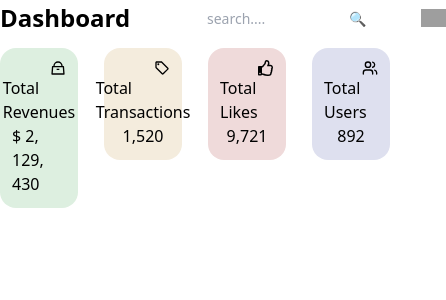
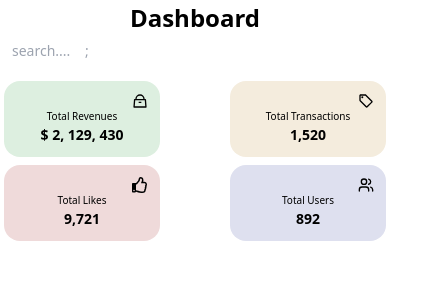
Before and after one commit to maniksharma424/Next.js-Auth, a Next.js app: page /Components/DashboardInfo in a window 390 px wide. Shown: the top 300 px of the page, 446 px wide, since content can reach past the window. Built offline with nearby package versions, Linux system fonts and the light colour scheme; grey boxes are pictures that could not be loaded.

Commit message:
Style:responsive across screens

```diff
--- a/pages/Components/DashboardInfo.jsx
+++ b/pages/Components/DashboardInfo.jsx
@@ -9,65 +9,65 @@ import { LuUsers } from "react-icons/lu";
 
 const DashboardInfo = () => {
   return (
-    <div className="w-full h-1/4 ">
-      <div className="w-full h-1/3  flex justify-between items-center">
-        <h1 className="sm:w-1/5 w-1/2 font-[700] text-[24px]">Dashboard</h1>
+    <div className="w-full sm:h-1/4 h-1/3 ">
+      <div id="info" className="w-full sm:h-1/3 h-1/2  flex flex-wrap  sm:justify-between  items-center">
+        <h1 className="sm:w-1/5 w-full h-1/3 flex justify-center items-center  font-[700] text-[24px]">Dashboard</h1>
         <div
           id="searchbar"
-          className=" sm:w-1/3 w-1/2  h-full flex justify-around items-center text-[20px]"
+          className=" sm:w-1/3 w-full sm:h-full h-2/3 flex justify-around items-center text-[20px]"
         >
           <input
             type="text"
-            className="rounded-md px-3 py-1 text-[#B0B0B0]  text-[14px]"
-            placeholder="search....                       &#128269;"
+            className="rounded-md px-3 w-full sm:w-3/5 py-1 text-[#B0B0B0]  text-[14px]"
+            placeholder="search....    ;"
           />
-          <BiBell />
-          <Image width={25} height={25} src="/../public/profile-image.png" />
+          <BiBell className="sm:flex hidden " />
+          <Image className="sm:flex hidden" width={25} height={25} src="/../public/profile-image.png" />
         </div>
       </div>
       <div className="h-2/3 w-full">
         <ul className="h-full w-full py-3 flex justify-between flex-wrap">
-          <li className="w-1/5 h-full bg-[#DDEFE0] rounded-2xl p-3 ">
+          <li className="sm:w-1/5 w-2/5 m-1  h-fit bg-[#DDEFE0] rounded-2xl p-3 ">
             <p className="w-full h-1/3 flex justify-end font-[700] sm:text-[20px]">
               <RiHandbagLine />
             </p>
-            <p className="w-full justify-center flex sm:font-[400] sm:text-[14px]">
+            <p className="w-full justify-center flex sm:font-[400] sm:text-[14px] text-[10px]">
               Total Revenues
             </p>
-            <p className="w-full justify-center flex sm:font-[600] sm:text-[24px]">
+            <p className="w-full justify-center flex font-[600] sm:text-[24px] text-[14px] ">
               $ 2, 129, 430
             </p>
           </li>
-          <li className="w-1/5 h-full bg-[#F4ECDD] rounded-2xl p-3 ">
+          <li className="sm:w-1/5 w-2/5 m-1  h-fit bg-[#F4ECDD] rounded-2xl p-3 ">
             <p className="w-full h-1/3 flex justify-end font-[700] sm:text-[20px]">
               <MdOutlineLocalOffer />
             </p>
-            <p className="w-full justify-center flex sm:font-[400] sm:text-[14px]">
+            <p className="w-full justify-center flex sm:font-[400] sm:text-[14px] text-[10px]">
               Total Transactions
             </p>
-            <p className="w-full justify-center flex sm:font-[600] sm:text-[24px]">
+            <p className="w-full justify-center flex font-[600] sm:text-[24px] text-[14px] ">
               1,520
             </p>
           </li>
-          <li className="w-1/5 h-full bg-[#EFDADA] rounded-2xl p-3 ">
+          <li className="sm:w-1/5 w-2/5 m-1  h-fit bg-[#EFDADA] rounded-2xl p-3 ">
             <p className="w-full h-1/3 flex justify-end font-[700] sm:text-[20px]">
               <FaRegThumbsUp />
             </p>
-            <p className="w-full justify-center flex sm:font-[400] sm:text-[14px]">
+            <p className="w-full justify-center flex sm:font-[400] sm:text-[14px] text-[10px]">
               Total Likes
             </p>
-            <p className="w-full justify-center flex sm:font-[600] sm:text-[24px]">
+            <p className="w-full justify-center flex font-[600]  sm:text-[24px] text-[14px] ">
               9,721
             </p>
           </li>
-          <li className="w-1/5 h-full bg-[#DEE0EF] rounded-2xl p-3 ">
+          <li className="sm:w-1/5 w-2/5 m-1  h-fit bg-[#DEE0EF] rounded-2xl p-3 ">
             <p className="w-full h-1/3 flex justify-end font-[700] sm:text-[20px]">
               <LuUsers />
             </p>
-            <p className="w-full justify-center flex sm:font-[400] sm:text-[14px]">
+            <p className="w-full justify-center flex sm:font-[400] sm:text-[14px] text-[10px]">
               Total Users
             </p>
-            <p className="w-full justify-center flex sm:font-[600] sm:text-[24px]">
+            <p className="w-full justify-center flex font-[600] sm:text-[24px] text-[14px] ">
               892
             </p>
           </li>
--- a/pages/Components/DashboardSummary.jsx
+++ b/pages/Components/DashboardSummary.jsx
@@ -45,10 +45,10 @@ const DashboardSummary = () => {
     };
   }, []);
   return (
-    <div className="w-full h-1/4  flex justify-between">
-      <div id="box-1" className=" h-full w-1/2  pr-6 ">
+    <div className="w-full sm:h-1/4 h-1/3  flex justify-between flex-wrap">
+      <div id="box-1" className=" h-fit sm:w-1/2 w-full  sm:pr-6 ">
         <div className="h-full w-full bg-white rounded-2xl px-5 py-4">
-          <p className="w-full h-1/5 flex justify-between items-center px-10">
+          <p className="w-full h-1/5 flex sm:justify-between justify-around items-center sm:px-10 sm:text-[17px] text-[12px]">
             <span>Top Products</span>
             <span className="flex justify-between items-center text-[#858585] sm:text-[12px]">
               May - Jun 2021 <BsChevronCompactDown />
@@ -56,53 +56,53 @@ const DashboardSummary = () => {
           </p>
           <div className="w-full flex h-4/5">
             <div className="w-1/2 h-full">
-              <canvas ref={chartRef} />
+              <canvas ref={chartRef} className="sm:w-24 sm:h-24 h-20 w-20" />
             </div>
-            <div className="w-1/2 h-full flex flex-col justify-around items-start sm:text-[14px] sm:font-[600] px-3">
+            <div className="w-1/2 h-full flex flex-col justify-around items-start sm:text-[14px] text-[10px] font-[600] px-3">
               <div>
                 <p>
-                  <span className="px-[9px]  rounded-[30px] bg-[#98D89E] sm:mr-2"></span>
+                  <span className="px-[9px]  rounded-[30px] bg-[#98D89E] mr-2"></span>
                   <span>Basic Tees</span>
                 </p>
-                <p className="text-[#858585] sm:text-[10px] sm:ml-7">55%</p>
+                <p className="text-[#858585] sm:text-[10px] ml-7">55%</p>
               </div>
               <div>
                 <p>
-                  <span className="px-[9px]  rounded-[30px] bg-[#F6DC7D] sm:mr-2"></span>
+                  <span className="px-[9px]  rounded-[30px] bg-[#F6DC7D] mr-2"></span>
                   <span>Custom Short Pants </span>
                 </p>
-                <p className="text-[#858585] sm:text-[10px] sm:ml-7">31%</p>
+                <p className="text-[#858585] sm:text-[10px] ml-7">31%</p>
               </div>
               <div>
                 <p>
-                  <span className="px-[9px]  rounded-[30px] bg-[#E9A0A0] sm:mr-2"></span>
+                  <span className="px-[9px]  rounded-[30px] bg-[#E9A0A0] mr-2"></span>
                   <span>Super Hoodies</span>
                 </p>
-                <p className="text-[#858585] sm:text-[10px] sm:ml-7">14%</p>
+                <p className="text-[#858585] sm:text-[10px] ml-7">14%</p>
               </div>
             </div>
           </div>
         </div>
       </div>
-      <div id="box-2" className=" h-full w-1/2 rounded-2xl pl-6">
+      <div id="box-2" className=" h-fit  sm:w-1/2 w-full rounded-2xl sm:pl-6">
         <div className="h-full w-full bg-white rounded-2xl flex-col px-5 py-4">
           <div className="h-1/5 w-full">
-            <p className="w-full flex justify-between items-center">
+            <p className="w-full flex justify-between items-center sm:text-[17px] text-[12px]">
               <span>Today's Schedule</span>
               <span className="flex justify-between items-center text-[#858585] sm:text-[12px]">
                 See all <FiChevronRight />
               </span>
             </p>
           </div>
-          <div className="h-2/6 w-full border-l-4 border-[#9BDD7C] px-2">
+          <div className="h-2/6 w-full border-l-4 border-[#9BDD7C] px-2 ">
             <p className="text-[12px] font-[500]">Meeting with suppliers from Kuta Bali</p>
-            <p className="text-[#999999] text-[10px]">14.00 - 15.00</p>
-            <p className="text-[#999999] text-[10px]">At Sunset Road Kuta Bali</p>
+            <p className="text-[#999999] sm:text-[10px] text-[8px]">14.00 - 15.00</p>
+            <p className="text-[#999999] sm:text-[10px] text-[8px]">At Sunset Road Kuta Bali</p>
           </div>
           <div className="h-2/6 w-full  border-l-4 border-[#6972C3] mt-2 px-2">
           <p className="text-[12px] font-[500]">Check operation at Giga Factory 1</p>
-            <p className="text-[#999999] text-[10px]">18.00-20.00</p>
-            <p className="text-[#999999] text-[10px]">at Central Jakarta </p>
+            <p className="text-[#999999] sm:text-[10px] text-[8px]">18.00-20.00</p>
+            <p className="text-[#999999] sm:text-[10px] text-[8px]">at Central Jakarta </p>
           </div>
         </div>
       </div>
--- a/pages/Components/Graph.jsx
+++ b/pages/Components/Graph.jsx
@@ -79,11 +79,11 @@ const Graph = ({ data }) => {
   }, [data]);
 
   return (
-    <div className=" h-2/5 w-full   bg-white rounded-2xl sm:px-8 sm:py-4">
+    <div className=" sm:h-2/5 h-1/5 w-full   bg-white rounded-2xl sm:px-8 sm:py-4 px-4 py-2">
       <div className="h-1/5 w-full flex justify-between">
         <div className="w-1/2 h-full">
-          <p className="sm:text-[18px] sm:font-[700]">Activities</p>
-          <p className="flex justify-start items-center sm:text-[12px] sm:font-[400]  text-[#858585] ">
+          <p className="sm:text-[18px] text-[12px] sm:font-[700]">Activities</p>
+          <p className="flex justify-start items-center sm:text-[12px] text-[8px] sm:font-[400]  text-[#858585] ">
             May - Jun 2021{" "}
             <span className="ml-1">
               {" "}
@@ -91,14 +91,14 @@ const Graph = ({ data }) => {
             </span>
           </p>
         </div>
-        <div className="w-1/5 flex justify-between items-center sm:text-[14px] ">
+        <div className="sm:w-2/5 w-1/2 flex sm:justify-between justify-around sm:items-center items-start sm:text-[14px] text-[10px] ">
             <p>
-                <span className="px-[8px]  rounded-3xl bg-[#E9A0A0]"></span>
-                <span className="ml-2">Guest</span>
+                <span className="sm:px-[8px] px-[4px]    rounded-3xl bg-[#E9A0A0]"></span>
+                <span className="sm:ml-2 ml-1">Guest</span>
             </p>
             <p>
-                <span className="px-[8px]  rounded-3xl bg-[#9BDD7C]"></span>
-                <span className="ml-2">User</span>
+                <span className="sm:px-[8px] px-[4px]   rounded-3xl bg-[#9BDD7C]"></span>
+                <span className="sm:ml-2 ml-1">User</span>
             </p>
         </div>
 
--- a/pages/Dashboard.jsx
+++ b/pages/Dashboard.jsx
@@ -12,13 +12,13 @@ const Dashboard = () => {
   if (status === "authenticated")
     return (
       <>
-        <div className=" sm:h-screen h-[1200px] w-full flex font-Montserrat p-5 bg-[#F5F5F5]">
+        <div className=" sm:h-screen h-[1300px] w-full flex font-Montserrat p-5 bg-[#F5F5F5]">
           <div id="sidebard" className="h-full sm:w-1/5 sm:flex hidden ">
             <Sidebar />
           </div>
           <div
             id="Dashboard-Info"
-            className="sm:w-5/6 w-full h-full flex flex-col justify-between sm:px-20 py-4"
+            className="sm:w-5/6 w-full h-full flex flex-col justify-between sm:px-20 sm:py-4"
           >
             <DashboardInfo />
             <Graph
```
